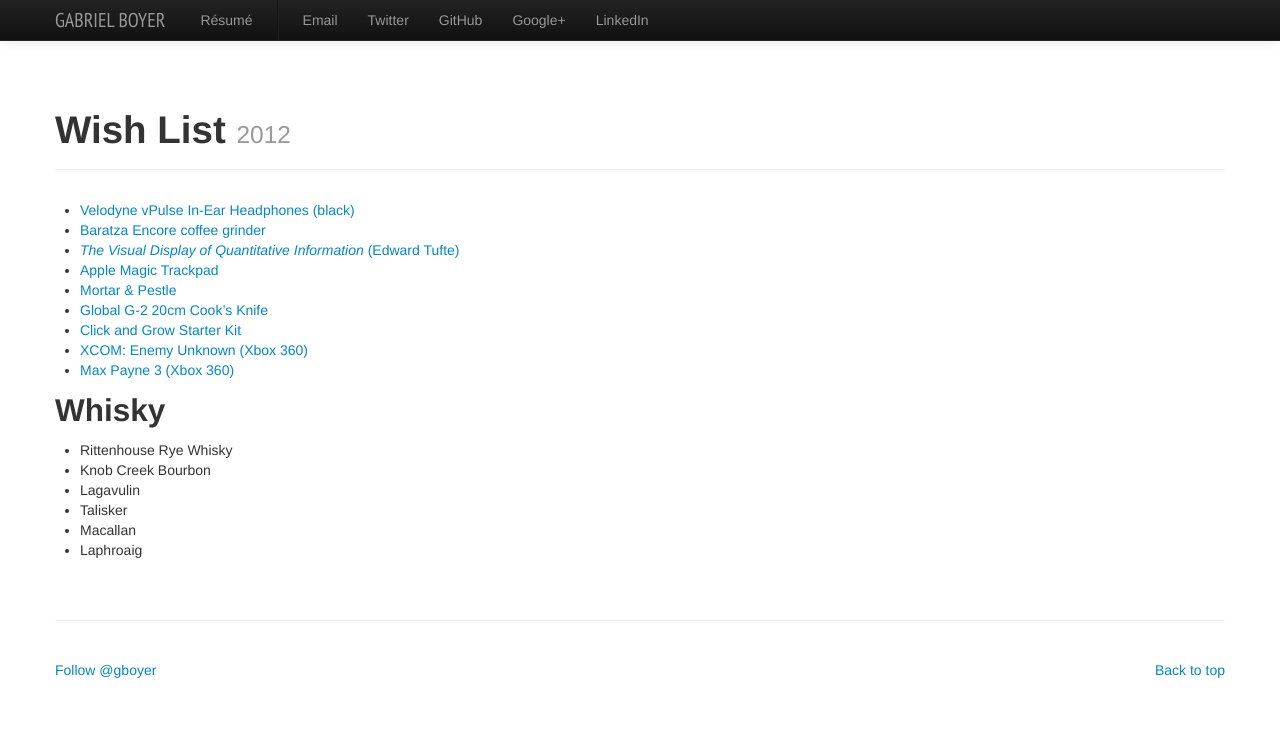
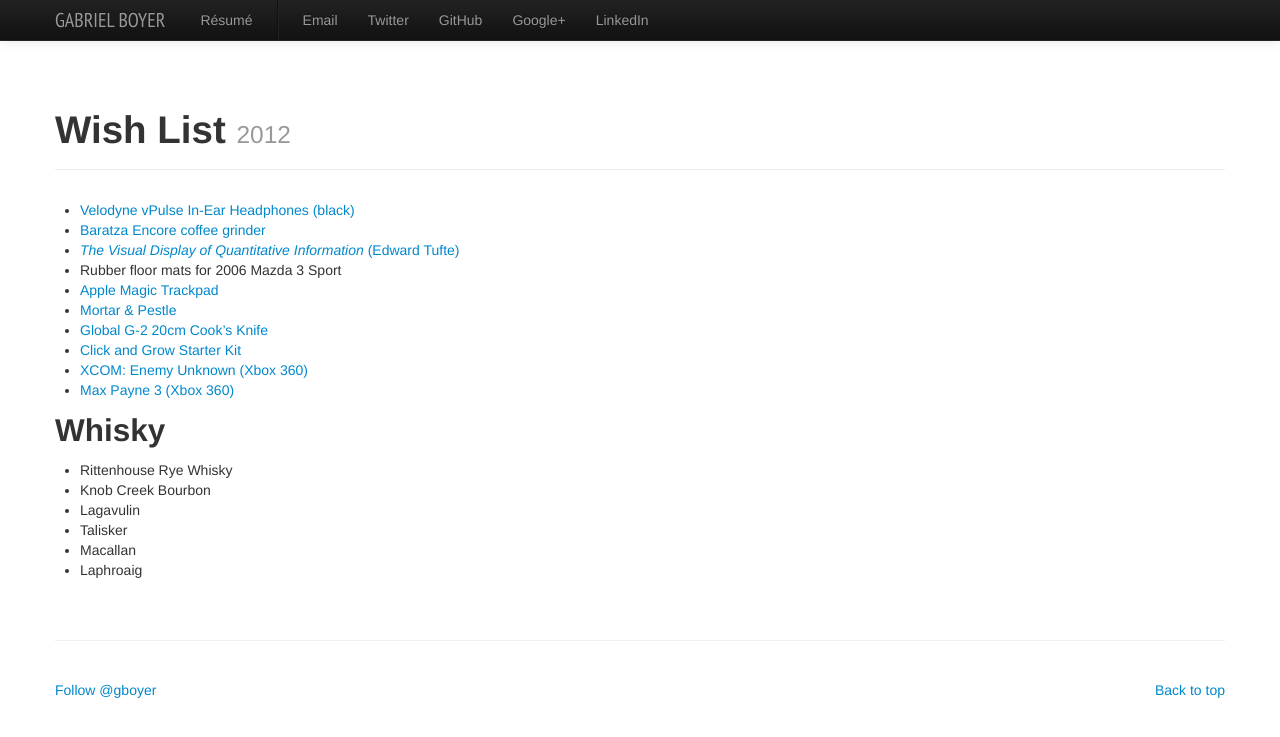
Before and after one commit to gabe/gabe.github.com, a Jekyll site: the page built from wishlist.md, in a window 1280 px wide. Shown: the top 737 px of the page. Built offline with Jekyll 4.4.1, drawn with Linux system fonts in a browser that asks for light colours; nearby versions of some CDN libraries; comment, search, counter and statistics services are not loaded.

Commit message:
Update wishlist.

```diff
--- a/wishlist.md
+++ b/wishlist.md
@@ -10,6 +10,7 @@
 - [Velodyne vPulse In-Ear Headphones (black)][1]
 - [Baratza Encore coffee grinder][2]
 - [_The Visual Display of Quantitative Information_ (Edward Tufte)][4]
+- Rubber floor mats for 2006 Mazda 3 Sport
 - [Apple Magic Trackpad][9]
 - [Mortar & Pestle][3]
 - [Global G-2 20cm Cook's Knife][5]
```
